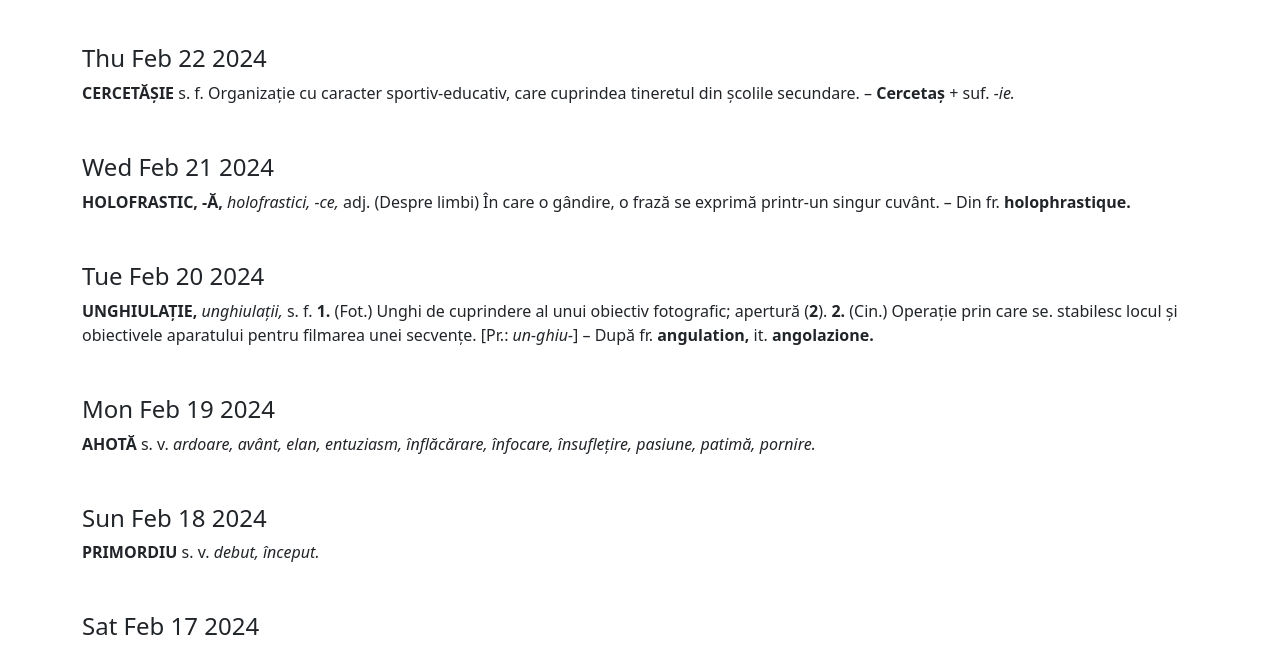
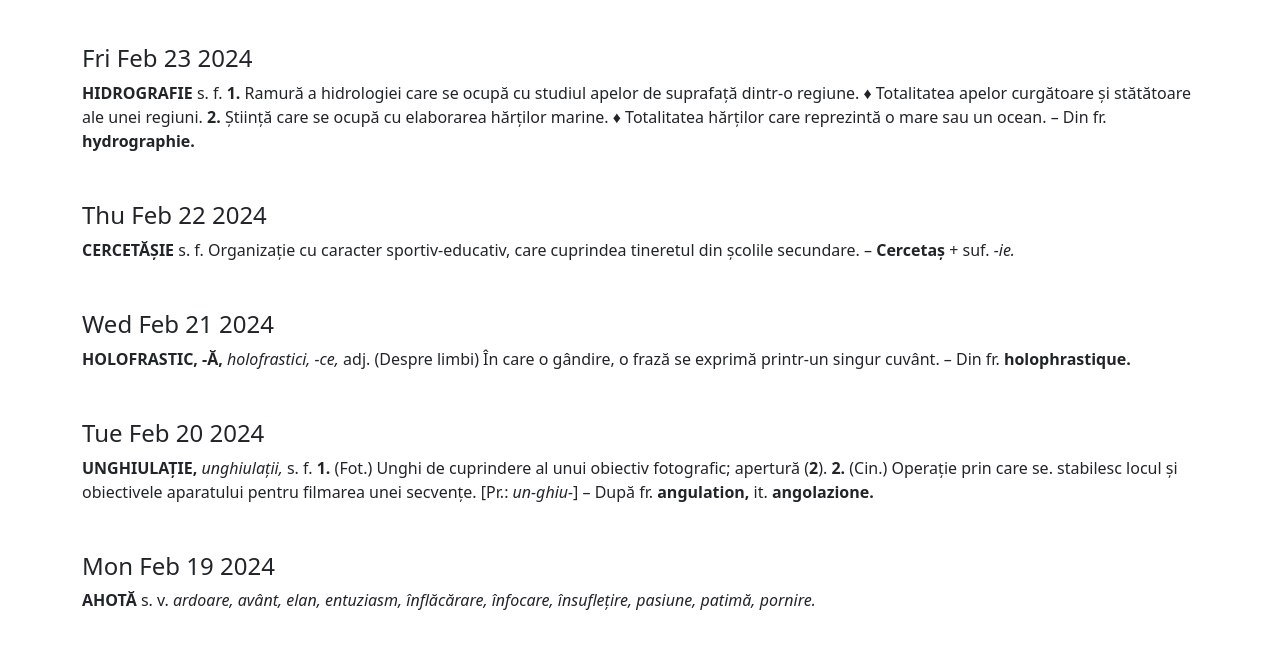
Before and after one commit to FlorinMinia/daily-dict-words, a plain HTML site: page index.html in a window 1280 px wide. Shown: the part 90-737 px from the top of the page. Drawn offline with nearby package versions, Linux system fonts and the light colour scheme.

Commit message:
New word added

```diff
--- a/index.html
+++ b/index.html
@@ -8,6 +8,7 @@
     <div class="container-sm">
         <h2 class="text-center mb-5">Daily Word</h2>
         <div id="word-list">
+			<div class="word mt-5"><h4>Fri Feb 23 2024</h4> <b>HIDROGRAF<span class="tonic-accent">I</span>E</b> <abbr class="abbrev" data-bs-toggle="popover" data-bs-content="substantiv feminin">s. f.</abbr> <b>1.</b> Ramură a hidrologiei care se ocupă cu studiul apelor de suprafață dintr-o regiune. ♦ Totalitatea apelor curgătoare și stătătoare ale unei regiuni. <b>2.</b> Știință care se ocupă cu elaborarea hărților marine. ♦ Totalitatea hărților care reprezintă o mare sau un ocean. – Din <abbr class="abbrev" data-bs-toggle="popover" data-bs-content="limba franceză">fr.</abbr> <b>hydrographie.</b> </div>
 			<div class="word mt-5"><h4>Thu Feb 22 2024</h4> <b>CERCETĂȘ<span class="tonic-accent">I</span>E</b> <abbr class="abbrev" data-bs-toggle="popover" data-bs-content="substantiv feminin">s. f.</abbr> Organizație cu caracter sportiv-educativ, care cuprindea tineretul din școlile secundare. – <b>Cercetaș</b> + <abbr class="abbrev" data-bs-toggle="popover" data-bs-content="sufix">suf.</abbr> <i>-ie.</i> </div>
 			<div class="word mt-5"><h4>Wed Feb 21 2024</h4> <b>HOLOFR<span class="tonic-accent">A</span>STIC, -Ă,</b> <i>holofrastici, -ce,</i> <abbr class="abbrev" data-bs-toggle="popover" data-bs-content="adjectiv">adj.</abbr> (Despre limbi) În care o gândire, o frază se exprimă printr-un singur cuvânt. – Din <abbr class="abbrev" data-bs-toggle="popover" data-bs-content="limba franceză">fr.</abbr> <b>holophrastique.</b> </div>
 			<div class="word mt-5"><h4>Tue Feb 20 2024</h4> <b>UNGHIUL<span class="tonic-accent">A</span>ȚIE,</b> <i>unghiulații,</i> <abbr class="abbrev" data-bs-toggle="popover" data-bs-content="substantiv feminin">s. f.</abbr> <b>1.</b> (<abbr class="abbrev" data-bs-toggle="popover" data-bs-content="fotografie">Fot.</abbr>) Unghi de cuprindere al unui obiectiv fotografic; apertură (<b>2</b>). <b>2.</b> (<abbr class="abbrev" data-bs-toggle="popover" data-bs-content="cinema; cinematografie">Cin.</abbr>) Operație prin care se. stabilesc locul și obiectivele aparatului pentru filmarea unei secvențe. [<abbr class="abbrev" data-bs-toggle="popover" data-bs-content="pronunțat">Pr.</abbr>: <i>un-ghiu-</i>] – După <abbr class="abbrev" data-bs-toggle="popover" data-bs-content="limba franceză">fr.</abbr> <b>angulation,</b> <abbr class="abbrev" data-bs-toggle="popover" data-bs-content="limba italiană">it.</abbr> <b>angolazione.</b> </div>
```
